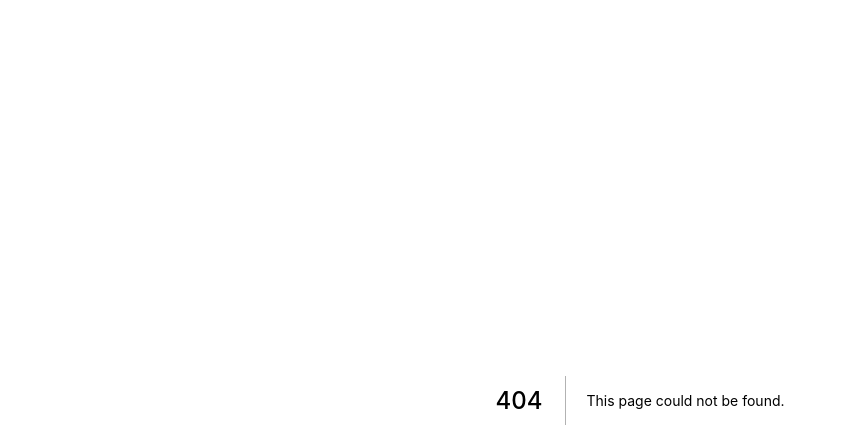
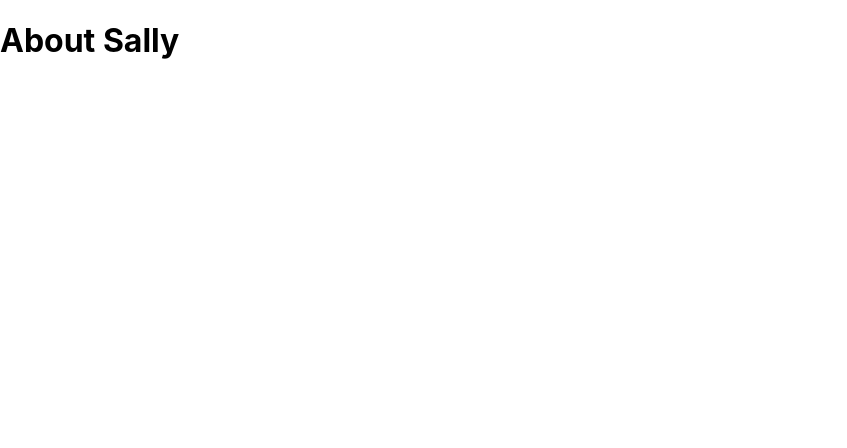
Before and after one commit to SallyResch/sallysite-react-app, a Next.js app: page /aboutPage in a window 1280 px wide. Before the commit this address had no page. Shown: the top 448 px of the page, without its empty margins (0-847 px from the left). Built offline with nearby package versions, Linux system fonts and the light colour scheme.

Commit message:
added form component and scss to that

```diff
--- /dev/null
+++ b/pages/aboutPage.jsx
@@ -0,0 +1,5 @@
+export default function About() {
+  return <div>
+    <h1>About Sally</h1>
+  </div>
+}
--- /dev/null
+++ b/pages/contact-sally.jsx
@@ -0,0 +1,5 @@
+export default function ContactSally() {
+  return <div>
+    <h1> Contact Sally</h1>
+  </div>
+}
--- a/pages/index.js
+++ b/pages/index.js
@@ -5,7 +5,7 @@ import styles from '../styles/Home.module.css'
 export default function Home() {
   return (
     <div className={styles.container}>
-      <p>hello</p>
+      <p>index Page</p>
     </div>
   )
 }
```
Also changed, not shown: components/ContactForm.jsx (added), components/ContactForm.module.scss (added).
